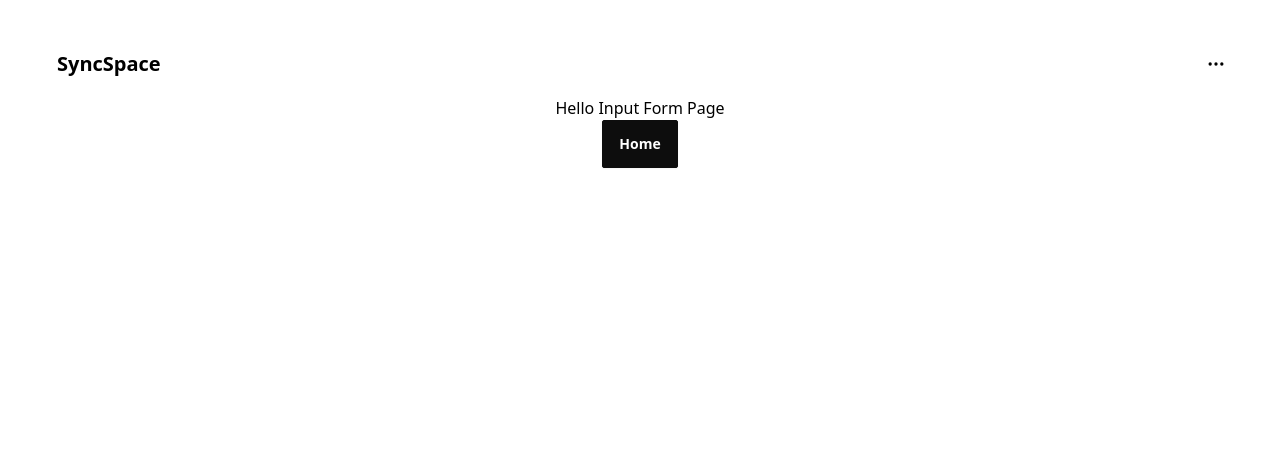
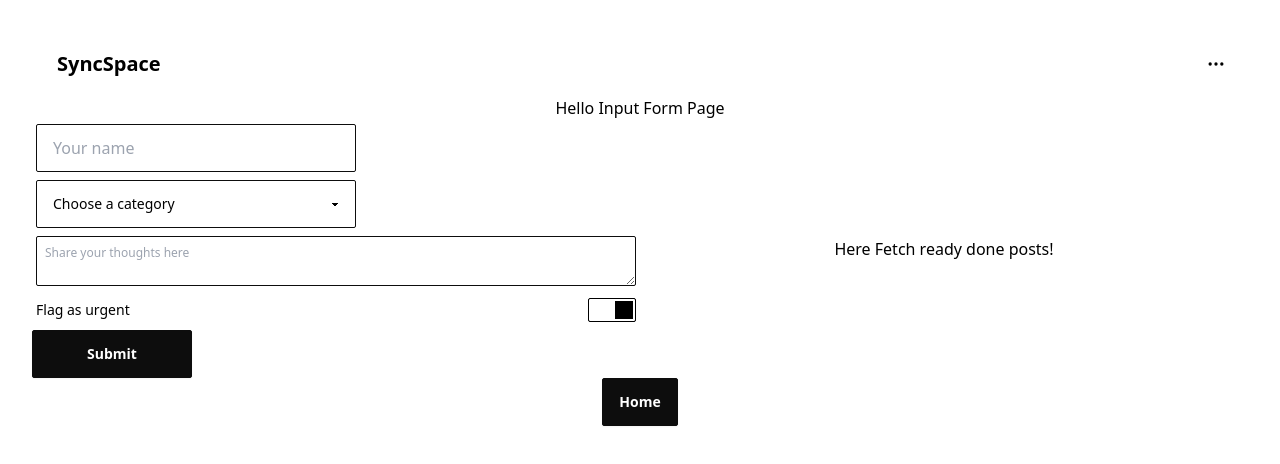
Before and after one commit to RosieMoonYin/TeamHub, a React (Vite) app in the folder teamhub-frontend/: page /contribute in a window 1280 px wide. Shown: the top 464 px of the page. Built offline with nearby package versions, Linux system fonts and the light colour scheme.

Commit message:
feat: component widget imported to home

```diff
--- /dev/null
+++ b/teamhub-frontend/src/components/contributeForm.tsx
@@ -0,0 +1,41 @@
+export default function ContributeForm() {
+  return (
+    <>
+      <div className="flex">
+        <section className="flex flex-col align-middle justify-center w-1/2">
+          <input
+            type="text"
+            placeholder="Your name"
+            className="input input-bordered input-primary w-full max-w-xs m-1"
+          />
+
+          <select className="select select-primary w-full max-w-xs m-1">
+            <option disabled selected>
+              Choose a category
+            </option>
+            <option>Concern</option>
+            <option>Question</option>
+            <option>Suggestion</option>
+          </select>
+
+          <textarea
+            className="textarea textarea-primary textarea-lg text-xs p-2 m-1"
+            placeholder="Share your thoughts here"
+          ></textarea>
+
+          <div className="form-control">
+            <label className="label cursor-pointer">
+              <span className="label-text">Flag as urgent</span>
+              <input type="checkbox" className="toggle" defaultChecked />
+            </label>
+          </div>
+          <button className="btn btn-primary w-40">Submit</button>
+        </section>
+
+        <section className="flex flex-col align-middle justify-center w-1/2">
+          <p>Here Fetch ready done posts!</p>
+        </section>
+      </div>
+    </>
+  );
+}
--- /dev/null
+++ b/teamhub-frontend/src/components/trackerWidget.tsx
@@ -0,0 +1,11 @@
+export default function TrackerWidget() {
+  return (
+    <div className="stats shadow">
+      <div className="stat">
+        <div className="stat-title">Total Contributions this month</div>
+        <div className="stat-value">132</div>
+        <div className="stat-desc">21% more than last month</div>
+      </div>
+    </div>
+  );
+}
--- a/teamhub-frontend/src/pages/contribute.tsx
+++ b/teamhub-frontend/src/pages/contribute.tsx
@@ -1,11 +1,13 @@
 import { Link } from "react-router-dom";
 import Navbar from "../components/navbar";
+import ContributeForm from "../components/contributeForm";
 
 export default function Contribute() {
   return (
     <>
       <Navbar />
       <h2>Hello Input Form Page</h2>
+      <ContributeForm />
       <Link to="/">
         <button className="btn btn-primary">Home</button>
       </Link>
--- a/teamhub-frontend/src/pages/home.tsx
+++ b/teamhub-frontend/src/pages/home.tsx
@@ -1,26 +1,17 @@
-import { Link } from "react-router-dom";
 import TimeLine from "../components/timeLine";
 import Navbar from "../components/navbar";
 import ContributeCard from "../components/Cards/contributeCard";
 import MeetingCard from "../components/Cards/meetingCard";
 import ArchiveCard from "../components/Cards/archiveCard";
+import TrackerWidget from "../components/trackerWidget";
 
 export default function Home() {
   return (
     <>
       <Navbar />
+
       <h1>SyncSpace</h1>
       <p>The Meeting Board</p>
-
-      <Link to="/contribute">
-        <button className="btn m-2">Contribute</button>
-      </Link>
-      <Link to="/meeting">
-        <button className="btn m-2">Open Meeting</button>
-      </Link>
-      <Link to="/archive">
-        <button className="btn m-2">Archive</button>
-      </Link>
 
       <section className="flex justify-center">
         <ContributeCard />
@@ -28,6 +19,8 @@ export default function Home() {
         <ArchiveCard />
       </section>
       <TimeLine />
+
+      <TrackerWidget />
     </>
   );
 }
```
